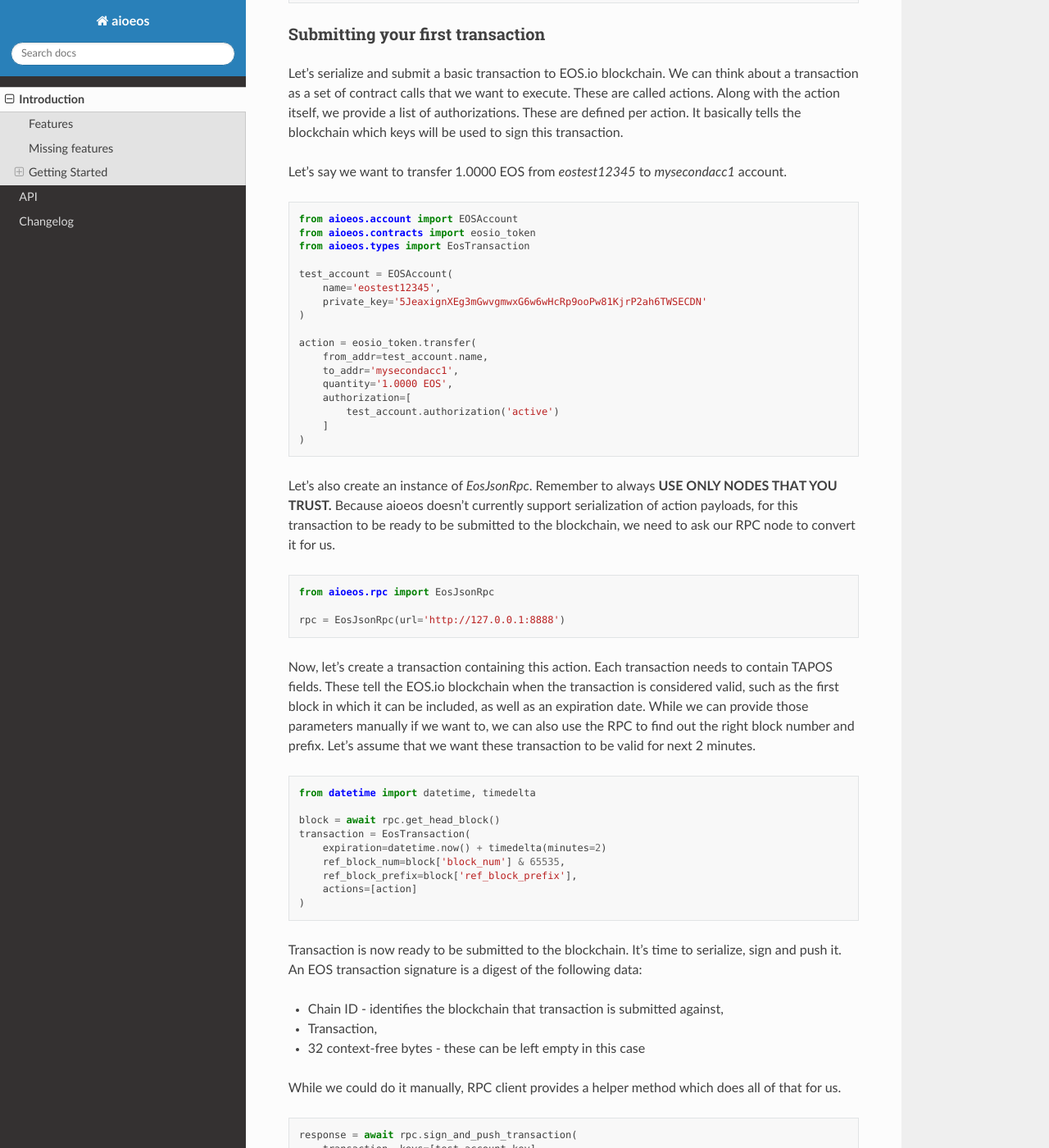
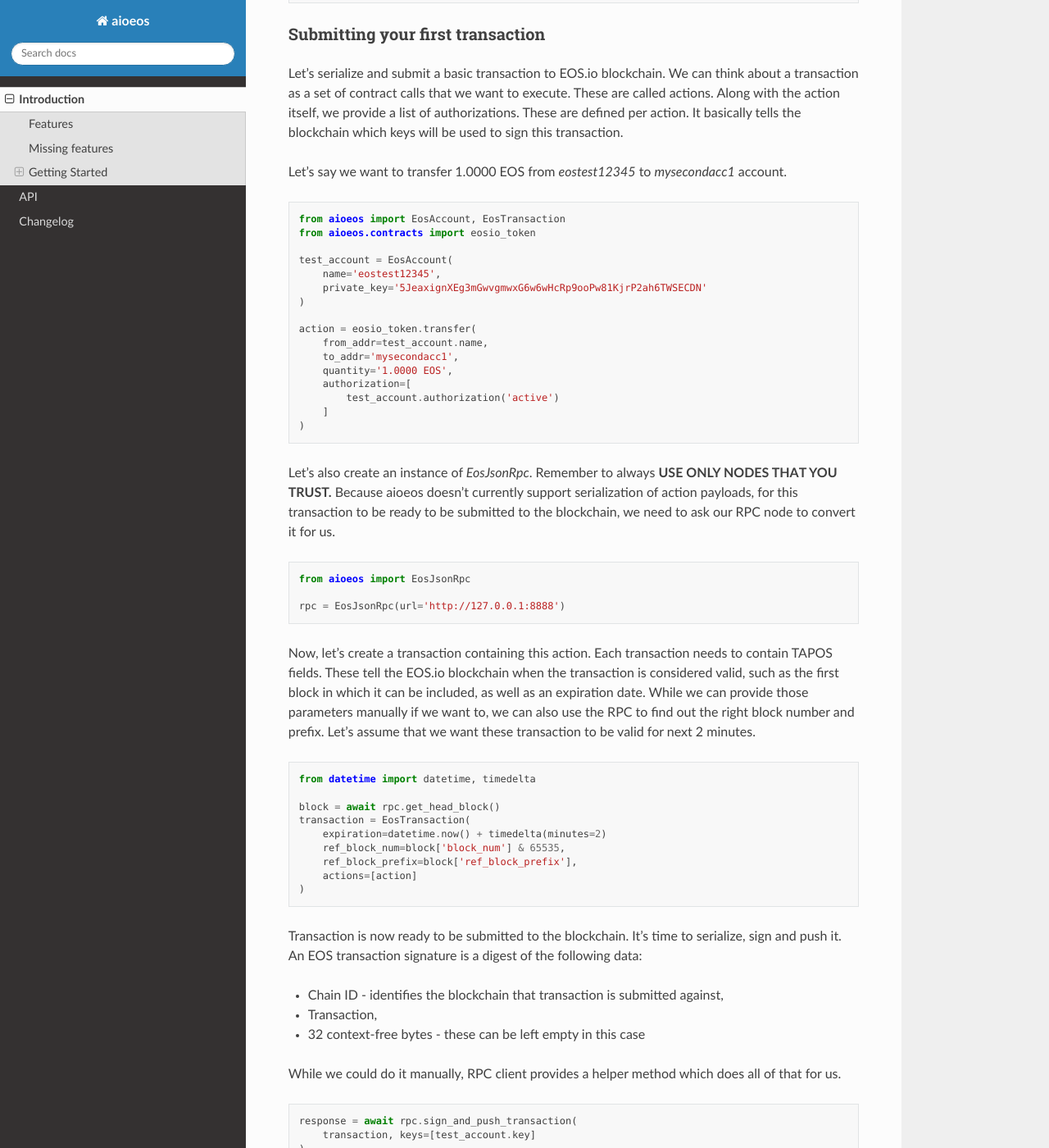
Before and after one commit to ulamlabs/aioeos, a Sphinx documentation site: the page built from docs/source/introduction.rst, in a window 1280 px wide and 1400 px high, scrolled down 1957 px. Shown: the whole window at 82% size. Built offline with Sphinx 7.4.7 and the Read the Docs theme 2.0.0, drawn with Linux system fonts in a browser that asks for light colours; some of the changed text lies outside the part shown.

```diff
--- a/docs/source/introduction.rst
+++ b/docs/source/introduction.rst
@@ -110,11 +110,10 @@ account.
 
 ::
 
-    from aioeos.account import EOSAccount
+    from aioeos import EosAccount, EosTransaction
     from aioeos.contracts import eosio_token
-    from aioeos.types import EosTransaction
 
-    test_account = EOSAccount(
+    test_account = EosAccount(
         name='eostest12345',
         private_key='5JeaxignXEg3mGwvgmwxG6w6wHcRp9ooPw81KjrP2ah6TWSECDN'
     )
@@ -135,7 +134,7 @@ blockchain, we need to ask our RPC node to convert it for us.
 
 ::
 
-    from aioeos.rpc import EosJsonRpc
+    from aioeos import EosJsonRpc
 
     rpc = EosJsonRpc(url='http://127.0.0.1:8888')
 
@@ -184,14 +183,11 @@ Complete example code::
 
     import asyncio
 
-    from aioeos.account import EOSAccount
+    from aioeos import EosAccount, EosJsonRpc, EosTransaction
     from aioeos.contracts import eosio_token
-    from aioeos.rpc import EosJsonRpc
-    from aioeos.types import EosTransaction
-
 
     async def example():
-        test_account = EOSAccount(
+        test_account = EosAccount(
             name='eostest12345',
             private_key='5JeaxignXEg3mGwvgmwxG6w6wHcRp9ooPw81KjrP2ah6TWSECDN'
         )
--- a/pyproject.toml
+++ b/pyproject.toml
@@ -1,6 +1,6 @@
 [tool.poetry]
 name = "aioeos"
-version = "1.0.1"
+version = "1.0.2"
 description = "Async library for interacting with EOS.io blockchain"
 authors = ["Maciej Janiszewski <maciej@ulam.io>"]
 license = "MIT"
@@ -14,7 +14,7 @@ keywords = ["blockchain", "eos", "async", "eosio", "cryptocurrency"]
 python = "^3.7"
 aiohttp = "^3.3.1"
 base58 = "2.0.0"
-ecdsa = "0.13.3"
+ecdsa = "^0.15"
 
 [tool.poetry.dev-dependencies]
 flake8 = "^3.7.9"
```
Also changed, not shown: README.md (+75 -0 lines), aioeos/__init__.py (+37 -0 lines), docs/source/changelog.rst (+11 -0 lines), 10 other files.
